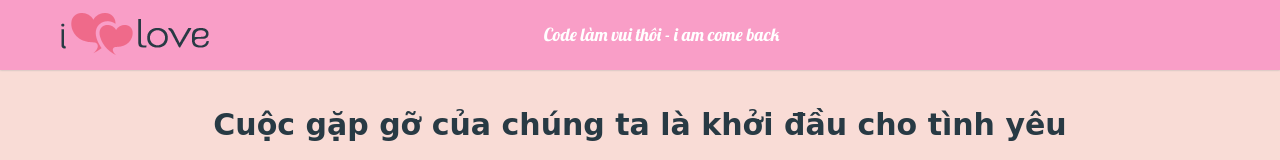
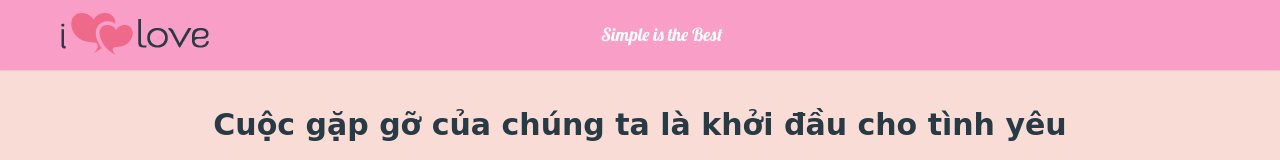
Before and after one commit to kasimodo79/nhatkyvui, a plain HTML site: page index.html in a window 1280 px wide. Shown: the top 160 px of the page. Drawn offline with nearby package versions, Linux system fonts and the light colour scheme; a web font is replaced by a local one.

Commit message:
Update index.html

```diff
--- a/index.html
+++ b/index.html
@@ -27,7 +27,7 @@
         <nav class="navbar navbar-default navbar-fixed-top" role="navigation" data-anijs="if: mouseover, do: bounceIn animated" style="background-color: #f99ec7 !important;box-shadow: 0 0 2px 0 #acacac;">
             <img class="pull-left" style="display: inline-block !important;margin: 10px 25px 10px 60px" src="images/logo.png" title="">
             <div class="col-xs-8 text-center txt" data-bind="" style="font-family: 'Lobster', cursive;">
-                Code làm vui thôi - i am come back
+                Simple is the Best
             </div>
         </nav>
         <div class="container-fluid" style="margin-top: 88px">
```
